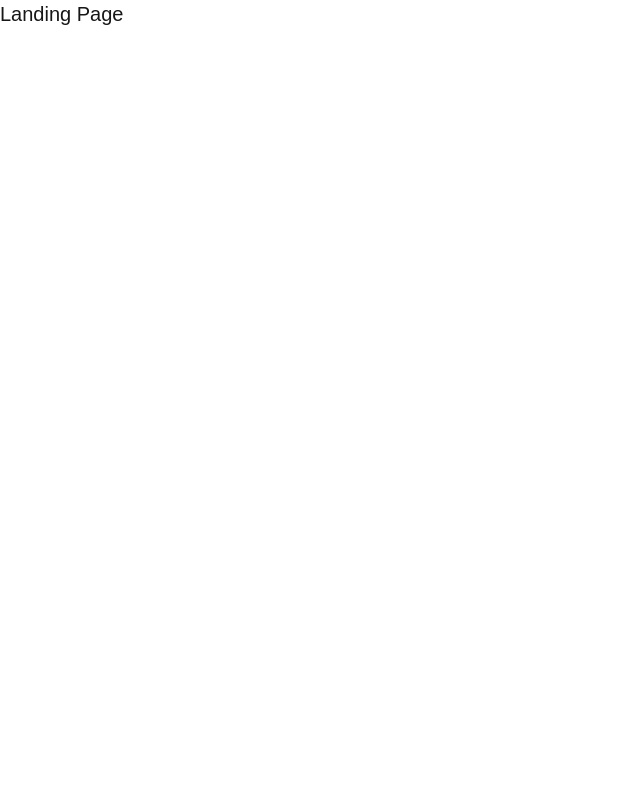
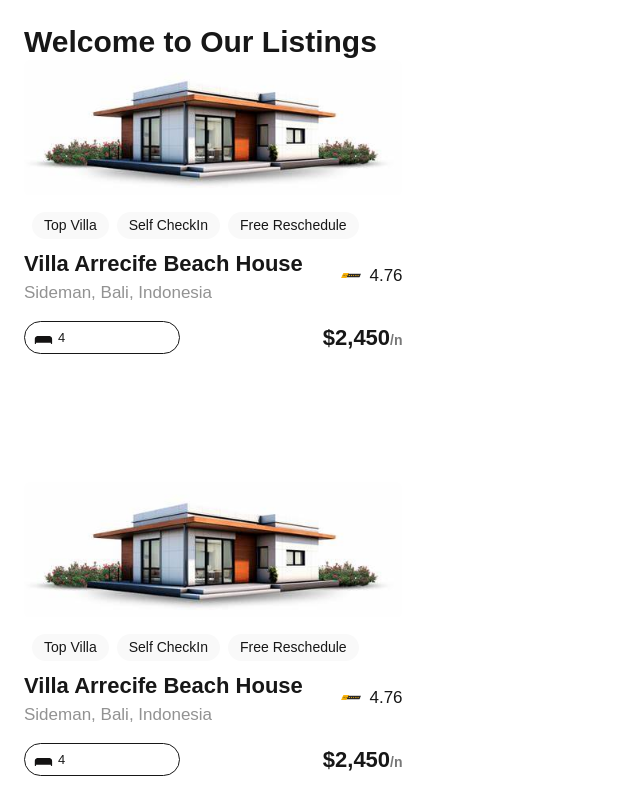
Before and after one commit to DavisonFR/alx-project-0x00-setup, a Next.js app: page /landing in a window 1280 px wide. Shown: the top 800 px of the page, without its empty margins (0-640 px from the left). Built offline with nearby package versions, Linux system fonts and the light colour scheme.

Commit message:
Implemented reusable Card component in Landing page

```diff
--- a/components/Pill.tsx
+++ b/components/Pill.tsx
@@ -1,5 +1,10 @@
 import React from "react";
-const Pill: React.FC<{ title: string }> = ({ title }) => {
+
+interface PillProps {
+  title: string;
+}
+
+const Pill: React.FC<PillProps> = ({ title }) => {
   return (
     <div className="flex justify-center items-center bg-[#F9F9F9] px-3 w-auto h-[27px] rounded-full">
       <p className="text-sm">{title}</p>
--- a/pages/landing.tsx
+++ b/pages/landing.tsx
@@ -1,9 +1,13 @@
 import React from "react";
+import Card from "../components/Card";
 
 const Landing: React.FC = () => {
   return (
-    <div>
-      <h1 className="text-xl font-extralight">Landing Page</h1>
+    <div className="p-6">
+      <h1 className="text-3xl font-bold">Welcome to Our Listings</h1>
+      <Card />
+      <Card />
+      <Card /> {/* Duplicate to test reusability */}
     </div>
   );
 };
```
